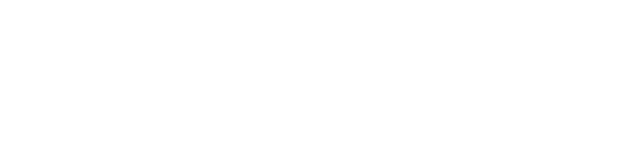
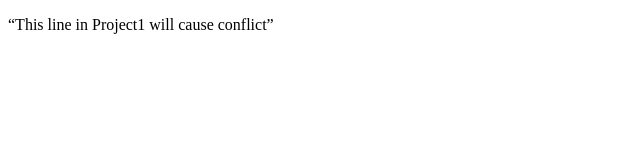
Before and after one commit to karrykamath/git-assignment, a plain HTML site: page Desktop/git-assignment/index.html in a window 1280 px wide. Shown: the whole page, without its empty margins (0-640 px from the left). Drawn offline with Linux system fonts and the light colour scheme.

Commit message:
Changes made to index.html file

```diff
--- a/Desktop/git-assignment/index.html
+++ b/Desktop/git-assignment/index.html
@@ -6,6 +6,6 @@
     <title>Making changes to the html file part 4 :)</title>
 </head>
 <body>
-
+	<p> “This line in Project1 will cause conflict” </p>
 </body>
 </html>
```
